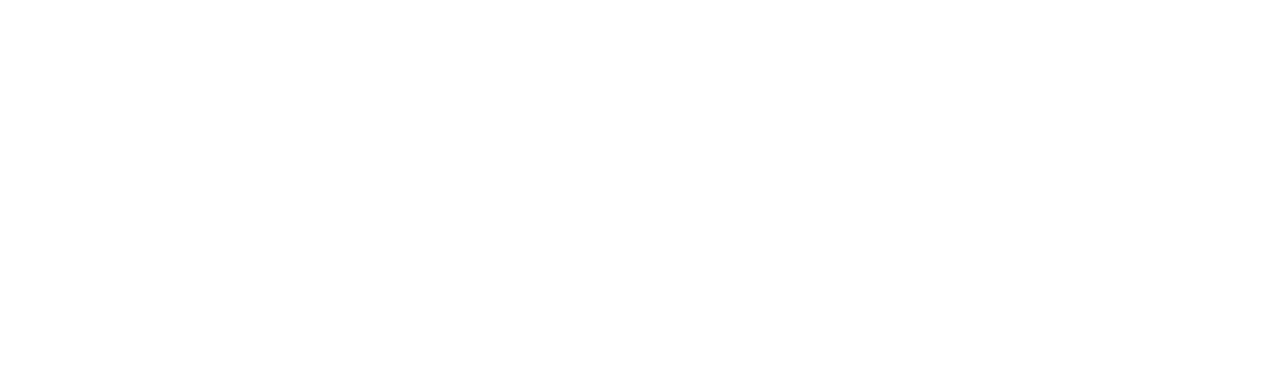
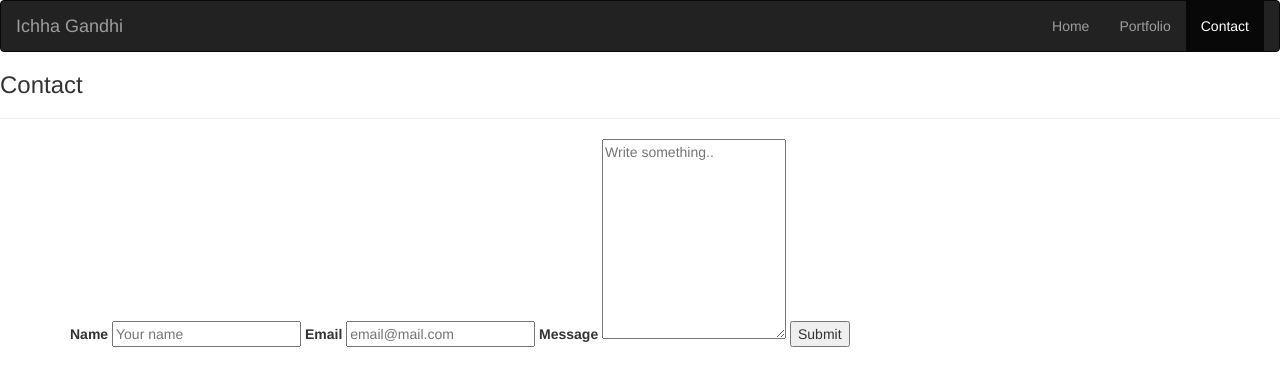
Before and after one commit to ichhgandhi/Basic-Portfolio, a plain HTML site: page contact.html in a window 1280 px wide. Drawn offline with nearby package versions, Linux system fonts and the light colour scheme.

Commit message:
Basic-Portfolio

```diff
--- a/contact.html
+++ b/contact.html
@@ -0,0 +1,52 @@
+<!DOCTYPE html>
+<html lang="en">
+<head>
+  <title>Ichha Gandhi</title>
+  <meta charset="utf-8">
+  <meta name="viewport" content="width=device-width, initial-scale=1">
+  <link rel="stylesheet" href="https://maxcdn.bootstrapcdn.com/bootstrap/3.3.7/css/bootstrap.min.css">
+
+</head>
+<body>
+  <nav class="navbar navbar-inverse">
+    <div class="container-fluid">
+    <div class="navbar-header">
+    <button type="button" class="navbar-toggle" data-toggle="collapse" data-target="#myNavbar">
+         <span class="icon-bar"></span>
+         <span class="icon-bar"></span>
+         <span class="icon-bar"></span>
+     </button>
+    <a class="navbar-brand" href="#">Ichha Gandhi</a>
+     </div>
+    <div class="collapse navbar-collapse" id="myNavbar">
+        <ul class="nav navbar-nav navbar-right">
+        <li><a class="nav-link" href="#">Home</a></li>
+        <li><a class="nav-link" herf="#">Portfolio</a></li>
+        <li class="nav-item active"><a href="#">Contact</a></li>
+         </ul>
+    </div>
+    </div>
+    </nav>
+
+<h3>Contact</h3>
+<hr></hr>
+<div class="container">
+  <form action="/action_page.php">
+    <label for="name">Name</label>
+    <input type="text" id="fname" name="name" placeholder="Your name">
+    <label for="email">Email</label>
+    <input type="text" id="fname" name="email" placeholder="email@mail.com">
+    <label for="message">Message</label>
+    <textarea id="message" name="message" placeholder="Write something.." style="height:200px"></textarea>
+
+    <input type="submit" value="Submit">
+  </form>
+</div>
+
+</body>
+</html>
+
+
+
+</body>
+</html>
```
Also changed, not shown: index.html (+1 -1 lines).
